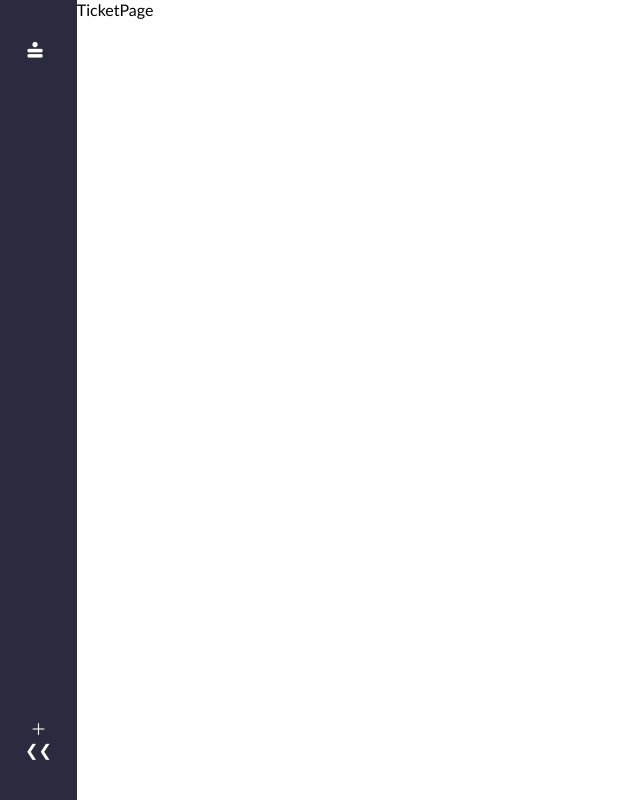
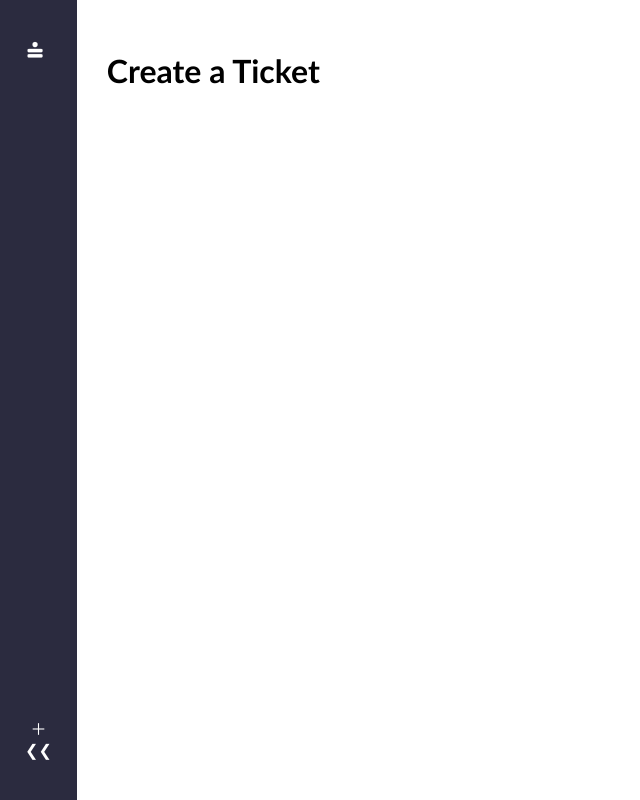
Before and after one commit to APareja12/crm-clone, a React (Create React App) app: page /ticket in a window 1280 px wide. Shown: the whole page, without its empty margins (0-640 px from the left). Built offline with nearby package versions, Linux system fonts and the light colour scheme.

Commit message:
create a ticket page

```diff
--- a/package.json
+++ b/package.json
@@ -6,6 +6,7 @@
     "@testing-library/jest-dom": "^5.16.4",
     "@testing-library/react": "^13.3.0",
     "@testing-library/user-event": "^13.5.0",
+    "axios": "^0.27.2",
     "react": "^18.2.0",
     "react-dom": "^18.2.0",
     "react-router-dom": "^6.3.0",
--- a/src/pages/Dashboard.js
+++ b/src/pages/Dashboard.js
@@ -66,7 +66,7 @@ const Dashboard = () => {
                 .map((filteredTicket, _index) => (
                     <TicketCard
                         id={_index}
-                        color={filteredTicket.color}
+                        color={colors[categoryIndex] || colors[0]}
                         ticket={filteredTicket}
                     />
                 ))
--- a/src/pages/TicketPage.js
+++ b/src/pages/TicketPage.js
@@ -1,9 +1,13 @@
-import React from 'react'
+import { useState, useEffect, useContext } from 'react'
+import { useNavigate, useParams } from 'react-router-dom'
+import axios from 'axios'
+
 
 const TicketPage = () => {
+  const editMode = false
   return (
-    <div>
-      TicketPage
+    <div className="ticket">
+      <h1>{editMode ? 'Update your Ticket' : 'Create a Ticket'}</h1>
     </div>
   )
 }
```
Also changed, not shown: 1 other file (tests, documents, lock files or other folders).
